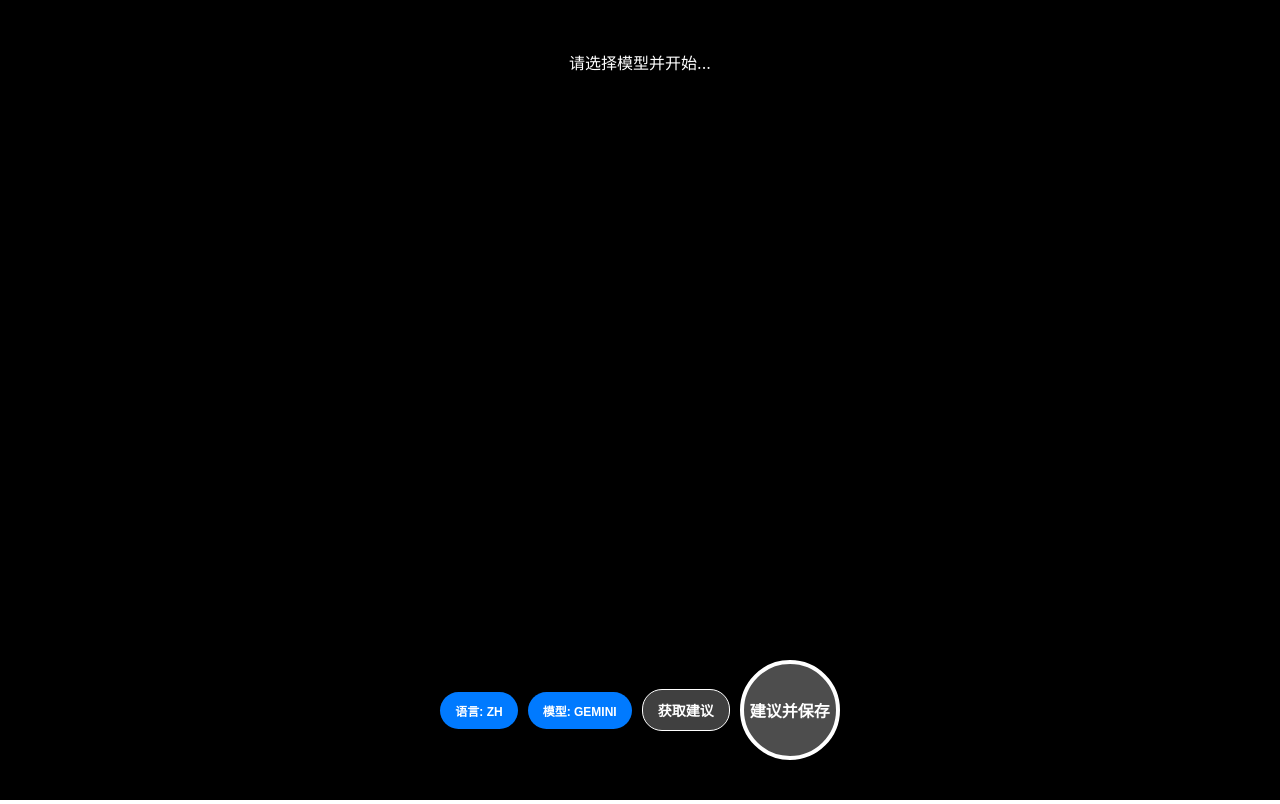
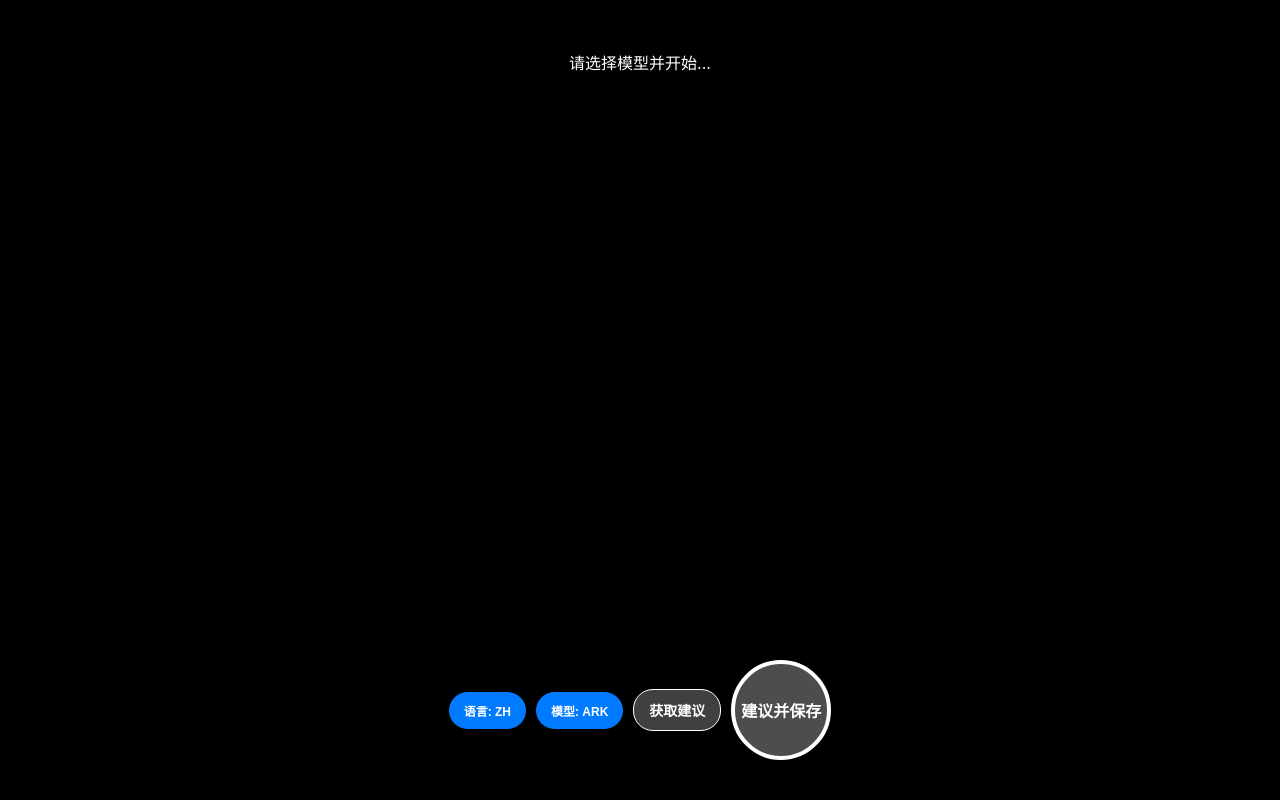
Before and after one commit to tortoiseknightma/ai-camera-coach-web, a React (Create React App) app: page / in a window 1280 px wide. Built offline with nearby package versions, Linux system fonts and the light colour scheme; no server answers.

Commit message:
change default model from gemini to ark

```diff
--- a/src/CameraCoach.js
+++ b/src/CameraCoach.js
@@ -80,7 +80,7 @@ function CameraCoach() {
   const [language, setLanguage] = useState('zh'); // 'en' 或 'zh', 默认为中文
   const [aiFeedback, setAiFeedback] = useState(content[language].initialFeedback);
   const [isProcessing, setIsProcessing] = useState(false);
-  const [currentLLM, setCurrentLLM] = useState('gemini');
+  const [currentLLM, setCurrentLLM] = useState('ark');
   const [analyzedImage, setAnalyzedImage] = useState(null);
 
   // [新增] 切换语言的函数
```
